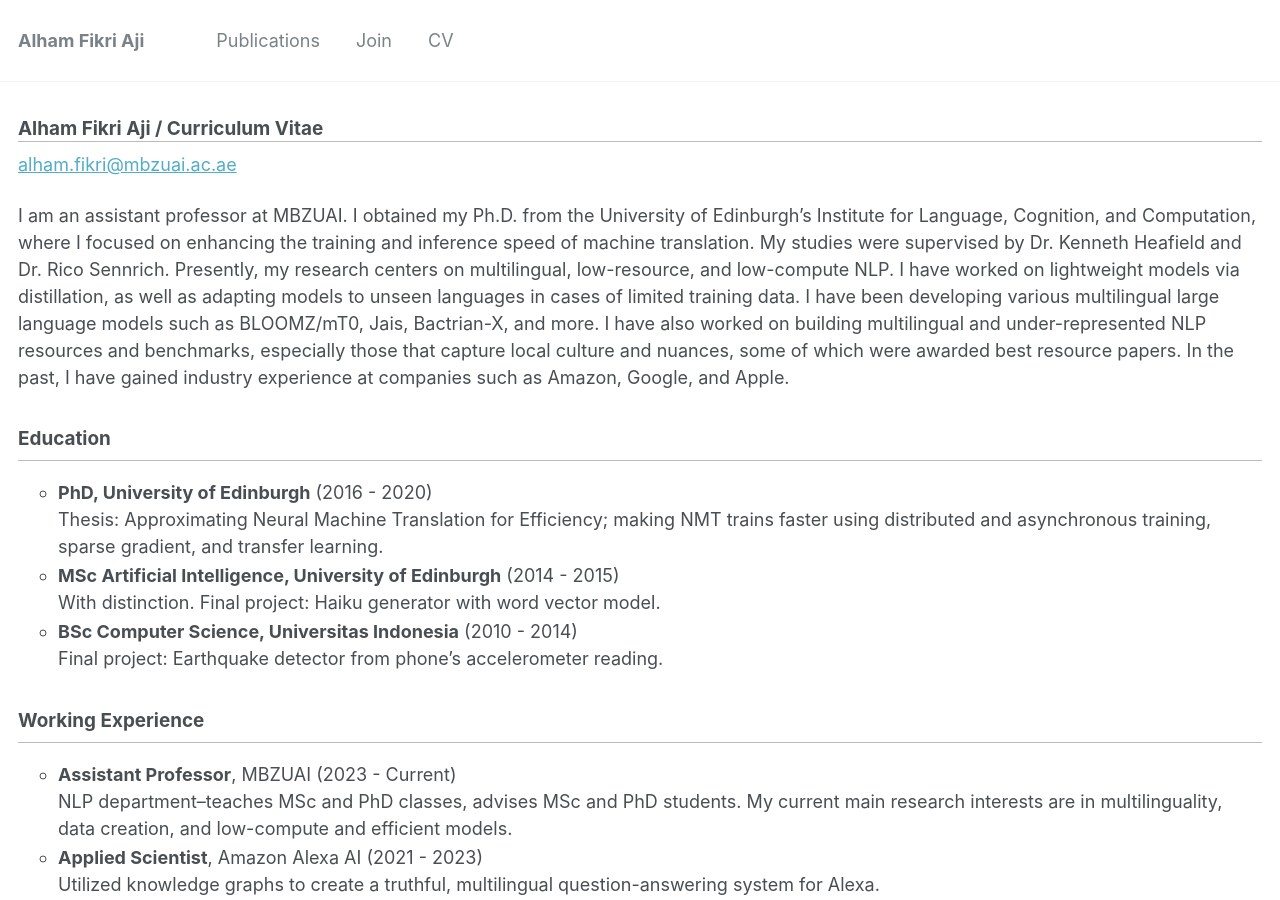
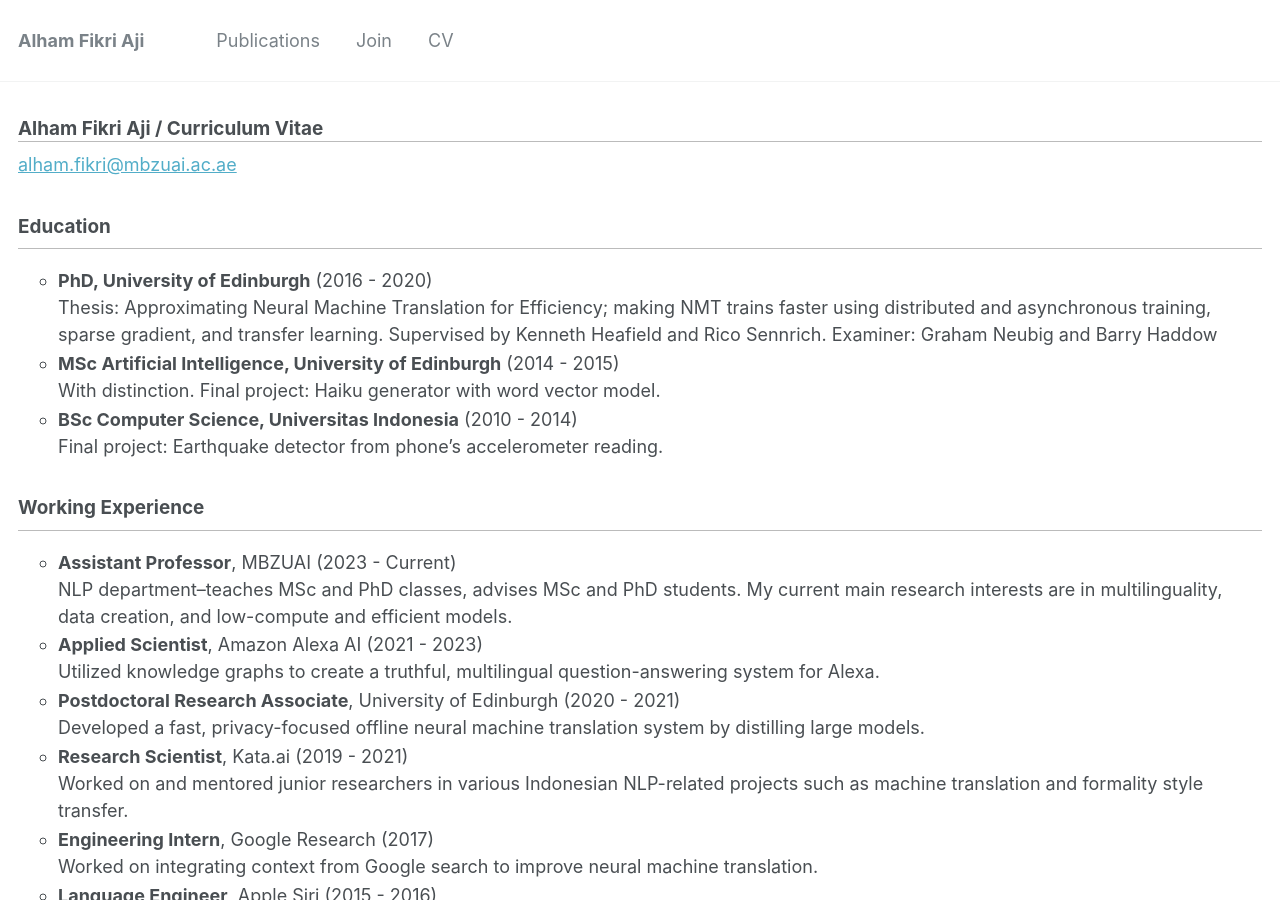
Before and after one commit to afaji/afaji.github.io, a Jekyll site: the page built from _pages/cv.md, in a window 1280 px wide and 900 px high. Built offline with Jekyll 4.4.1, drawn with Linux system fonts in a browser that asks for light colours.

Commit message:
Update cv.md

```diff
--- a/_pages/cv.md
+++ b/_pages/cv.md
@@ -12,14 +12,15 @@ redirect_from:
 
 [alham.fikri@mbzuai.ac.ae](mailto:alham.fikri@mbzuai.ac.ae)
 
-I am an assistant professor at MBZUAI. I obtained my Ph.D. from the University of Edinburgh’s Institute for Language, Cognition, and Computation, where I focused on enhancing the training and inference speed of machine translation. My studies were supervised by Dr. Kenneth Heafield and Dr. Rico Sennrich. Presently, my research centers on multilingual, low-resource, and low-compute NLP. I have worked on lightweight models via distillation, as well as adapting models to unseen languages in cases of limited training data.
-I have been developing various multilingual large language models such as BLOOMZ/mT0, Jais, Bactrian-X, and more. I have also worked on building multilingual and under-represented NLP resources and benchmarks, especially those that capture local culture and nuances, some of which were awarded best resource papers.
-In the past, I have gained industry experience at companies such as Amazon, Google, and Apple.
+[//]: # (I am an assistant professor at MBZUAI. I obtained my Ph.D. from the University of Edinburgh’s Institute for Language, Cognition, and Computation, where I focused on enhancing the training and inference speed of machine translation. My studies were supervised by Dr. Kenneth Heafield and Dr. Rico Sennrich. Presently, my research centers on multilingual, low-resource, and low-compute NLP. I have worked on lightweight models via distillation, as well as adapting models to unseen languages in cases of limited training data.)
+[//]: # (I have been developing various multilingual large language models such as BLOOMZ/mT0, Jais, Bactrian-X, and more. I have also worked on building multilingual and under-represented NLP resources and benchmarks, especially those that capture local culture and nuances, some of which were awarded best resource papers.)
+[//]: # (In the past, I have gained industry experience at companies such as Amazon, Google, and Apple.)
 
 ## Education
 
 * **PhD, University of Edinburgh** (2016 - 2020)\
-<span class='desc'>Thesis: Approximating Neural Machine Translation for Efficiency; making NMT trains faster using distributed and asynchronous training, sparse gradient, and transfer learning.</span>
+<span class='desc'>Thesis: Approximating Neural Machine Translation for Efficiency; making NMT trains faster using distributed and asynchronous training, sparse gradient, and transfer learning. Supervised by Kenneth Heafield and Rico Sennrich.</span>
+<span class='desc'>Examiner: Graham Neubig and Barry Haddow</span>
 * **MSc Artificial Intelligence, University of Edinburgh** (2014 - 2015)\
 <span class='desc'>With distinction. Final project: Haiku generator with word vector model.</span>
 * **BSc Computer Science, Universitas Indonesia** (2010 - 2014)\
```
